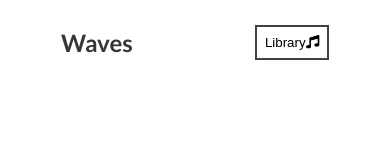
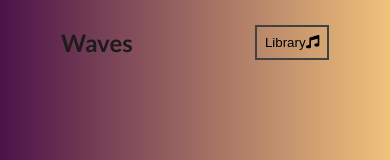
Before and after one commit to AliAbukahil/music-player-react, a React (Create React App) app: page / in a window 390 px wide. Shown: the top 160 px of the page. Built offline with nearby package versions, Linux system fonts and the light colour scheme.

Commit message:
23. Mobile Styling

```diff
--- a/src/App.js
+++ b/src/App.js
@@ -8,6 +8,7 @@ import Nav from "./components/Nav";
 import "./styles/app.scss";
 //Importing data
 import chillHop from "./data";
+import { library } from "@fortawesome/fontawesome-svg-core";
 
 function App() {
   // If you need to select a HTML tag in your components in React we use (use reference)
@@ -45,7 +46,7 @@ function App() {
     if (isPlaying) audioRef.current.play();
   };
   return (
-    <div>
+    <div className={`App ${libraryStatus ? `library-active` : ""}`}>
       <Nav libraryStatus={libraryStatus} setLibraryStatus={setLibraryStatus} />
       <Song currentSong={currentSong} />
       <Player
--- a/src/styles/_library.scss
+++ b/src/styles/_library.scss
@@ -20,6 +20,7 @@
   align-items: center;
   padding: 1rem 2rem 1rem 2rem;
   cursor: pointer;
+  transition: background 0.5s ease;
   img {
     width: 50%;
   }
@@ -67,3 +68,11 @@
   transform: translateX(0%);
   opacity: 1;
 }
+
+// Mobile Friendly Responsive
+
+@media screen and (max-width: 768px) {
+  .library {
+    width: 100%;
+  }
+}
--- a/src/styles/_nav.scss
+++ b/src/styles/_nav.scss
@@ -3,6 +3,10 @@ nav {
   display: flex;
   justify-content: space-around;
   align-items: center;
+
+  h1 {
+    color: rgb(29, 27, 27);
+  }
 
   button {
     background: transparent;
@@ -17,3 +21,13 @@ nav {
     }
   }
 }
+
+// Mobile Friendly Responsive
+
+@media screen and (max-width: 768px) {
+  nav {
+    button {
+      z-index: 10;
+    }
+  }
+}
--- a/src/styles/_player.scss
+++ b/src/styles/_player.scss
@@ -65,3 +65,14 @@ input[type="range"]::-webkit-slider-thumb {
   transform: translateX(0%);
   pointer-events: none;
 }
+
+// Mobile Friendly Responsive
+
+@media screen and (max-width: 768px) {
+  .time-control {
+    width: 90%;
+  }
+  .play-control {
+    width: 60%;
+  }
+}
--- a/src/styles/_song.scss
+++ b/src/styles/_song.scss
@@ -18,3 +18,13 @@
     font-size: 1rem;
   }
 }
+
+// Mobile Friendly Responsive
+
+@media screen and (max-width: 768px) {
+  .song-container {
+    img {
+      width: 60%;
+    }
+  }
+}
--- a/src/styles/app.scss
+++ b/src/styles/app.scss
@@ -21,6 +21,25 @@ h4 {
   color: rgb(100, 100, 100);
 }
 
+.App {
+  transition: all 0.5s ease;
+}
+
+.library-active {
+  margin-left: 30%;
+}
+
 body {
   font-family: "Lato", sans-serif;
+  background: #f0c27b; /* fallback for old browsers */
+  background: -webkit-linear-gradient(
+    to right,
+    #4b1248,
+    #f0c27b
+  ); /* Chrome 10-25, Safari 5.1-6 */
+  background: linear-gradient(
+    to right,
+    #4b1248,
+    #f0c27b
+  ); /* W3C, IE 10+/ Edge, Firefox 16+, Chrome 26+, Opera 12+, Safari 7+ */
 }
```
